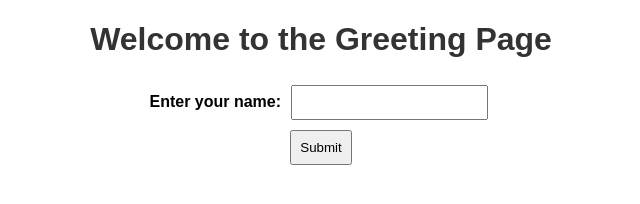
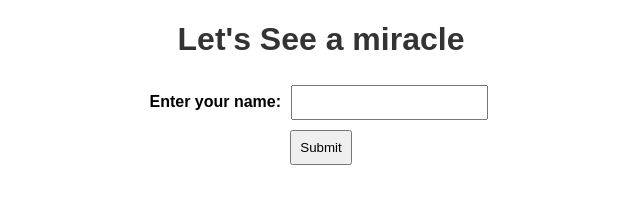
Before and after one commit to harsha-99-tech/Miracle, a plain HTML site: page index.html in a window 1280 px wide. Shown: the whole page, without its empty margins (319-959 px from the left). Drawn offline with Linux system fonts and the light colour scheme.

Commit message:
Update index.html

```diff
--- a/index.html
+++ b/index.html
@@ -3,7 +3,7 @@
 <head>
     <meta charset="UTF-8">
     <meta name="viewport" content="width=device-width, initial-scale=1.0">
-    <title>Greeting Page</title>
+    <title>Miracle here</title>
     <style>
         body {
             font-family: 'Arial', sans-serif;
@@ -30,7 +30,7 @@
     </style>
 </head>
 <body>
-    <h1>Welcome to the Greeting Page</h1>
+    <h1>Let's See a miracle</h1>
 
     <form action="greeting.html" method="get">
         <label for="name">Enter your name:</label>
```
